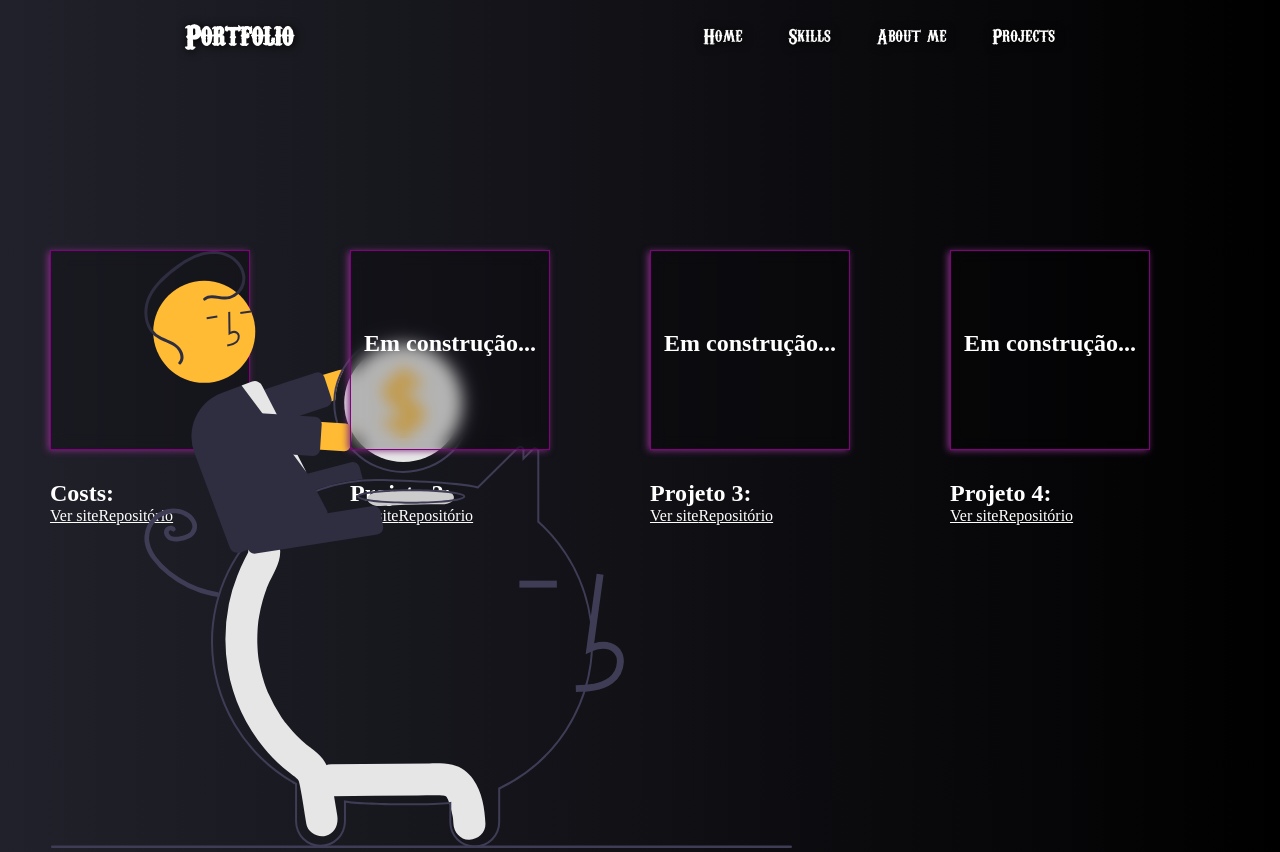
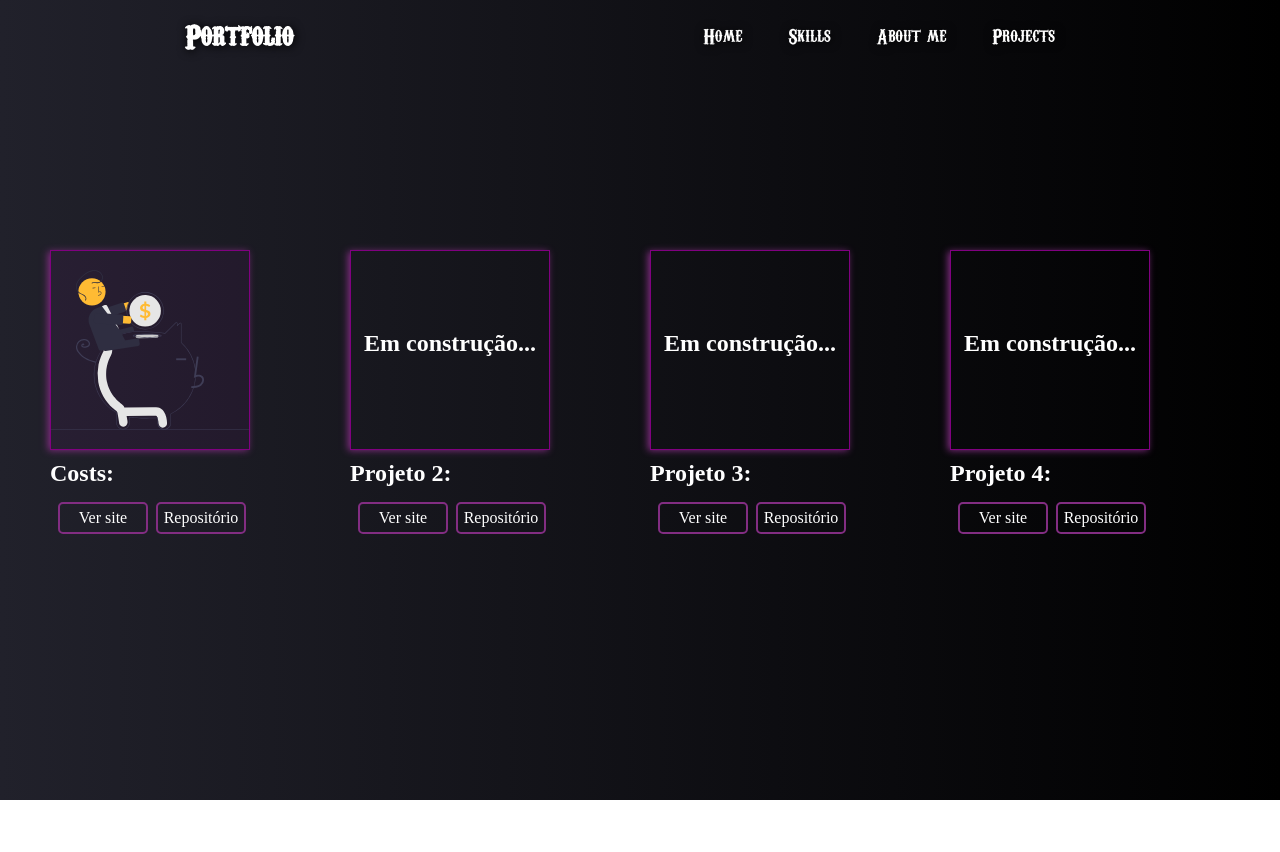
Before and after one commit to Jondrewd/Portfolio, a React (Create React App) app: page /projects in a window 1280 px wide. After the commit the page ends 800 px from the top, so only its background shows below. Built offline with nearby package versions, Linux system fonts and the light colour scheme.

Commit message:
Update Project.module.css

```diff
--- a/src/components/project/Project.module.css
+++ b/src/components/project/Project.module.css
@@ -22,25 +22,48 @@
     flex-direction: row;
     flex-wrap: wrap;
     z-index: 0;
-}
-.space{
     margin-left: 20px;
 }
 
+.space h2{
+    margin-bottom: 15px;
+}
+
 .projectGrid{
-    background-color: rgba(0, 0, 0, 0.219);
-    backdrop-filter: blur(8px);
     width: 200px;
     height:200px;
     margin-right: 100px;
-    margin-bottom: 30px;
+    margin-bottom: 10px;
     border: 1px solid purple;
     text-align: center;
     animation: neon 5s ease 0s infinite;
+}
+.projectGrid img{
+    background-color: rgba(204, 0, 255, 0.044);
+    width: 198px;
+    height: 198px;
 }
 .projectGrid h1{
     margin-top: 40%;
 }
 .button{
-    margin-bottom: 20px;
+    display: flex;
+
+    flex-wrap: wrap;
 }
+.button a{
+    width: 90px;
+    background-color: transparent;
+    border: 2px solid rgb(130, 45, 130);
+    padding: 5px;
+    text-decoration: none;
+    border-radius: 5px;
+    transition: .5s;
+    margin-bottom: 10px;
+    margin-left: 8px;
+    text-align: center;
+}
+.button a:hover{
+    box-shadow: 1px 1px 8px rgba(128, 0, 128, 0.741);
+
+}
```
